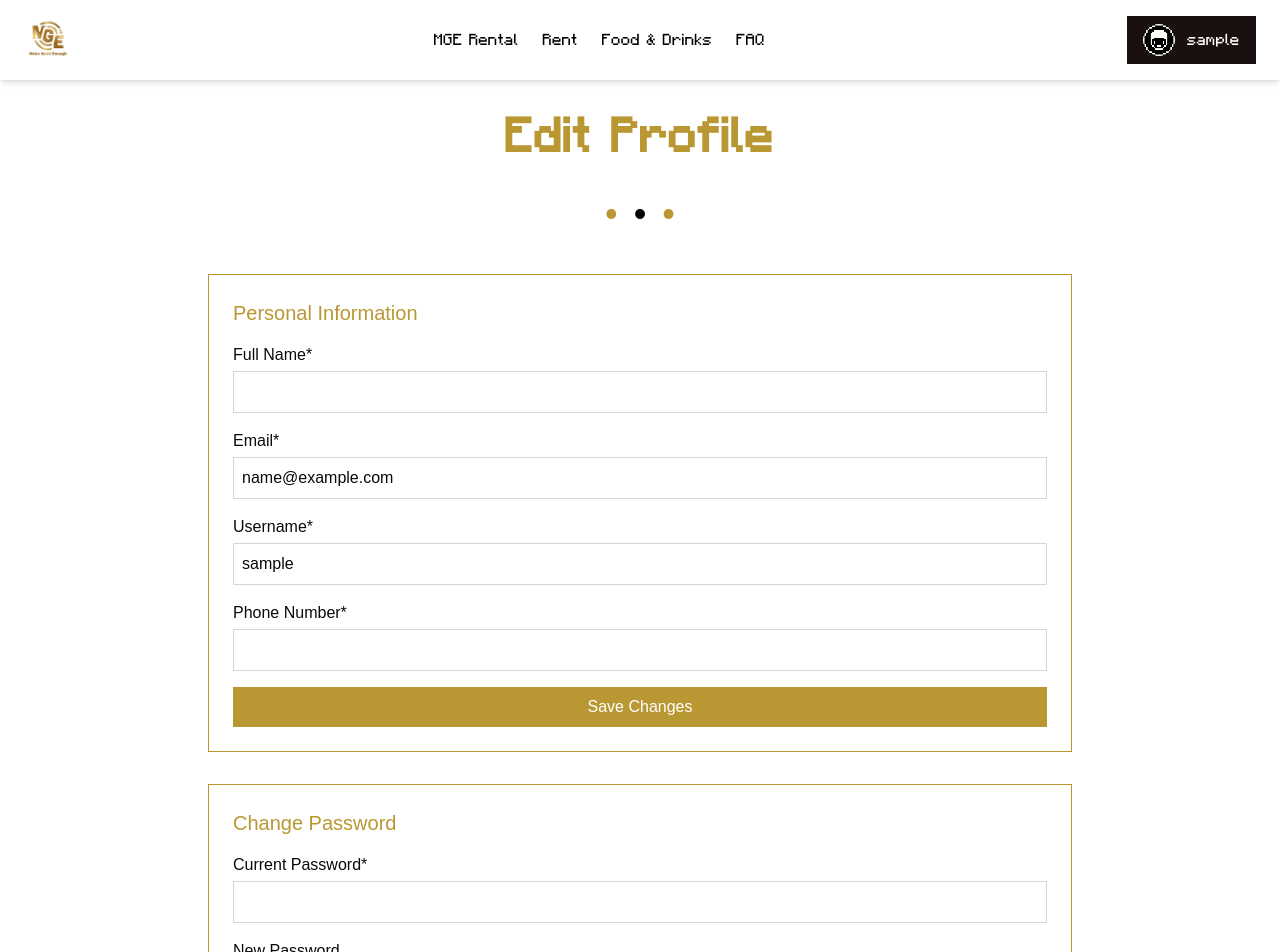
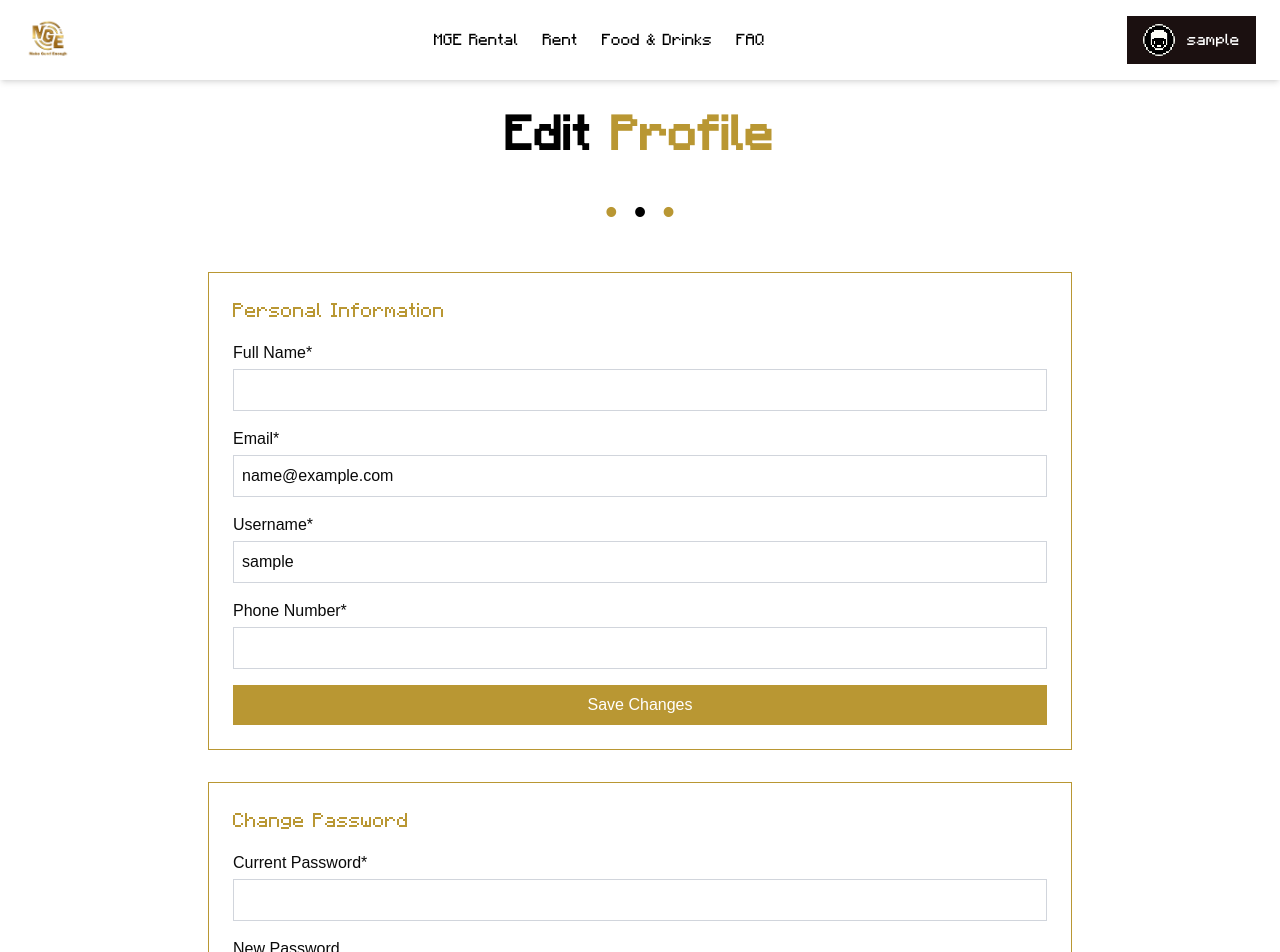
Before and after one commit to AdiYohanes/mge-rent, a Next.js app: page /profile in a window 1280 px wide. Shown: the top 952 px of the page. Built offline with nearby package versions, Linux system fonts and the light colour scheme; sample sign-in values are in the browser's storage.

Commit message:
fix foodndrink

```diff
--- a/app/(app)/profile/page.tsx
+++ b/app/(app)/profile/page.tsx
@@ -76,8 +76,9 @@ export default function Profile() {
 
   return (
     <div className="max-w-4xl mx-auto py-8 px-4 font-funnel">
-      <h1 className="text-5xl font-bold mb-8 text-center">
-        <span className="text-[#B99733] font-minecraft">Edit Profile</span>
+      <h1 className="text-5xl font-bold mb-8 text-center font-minecraft">
+        <span className="text-black">Edit </span>
+        <span className="text-[#B99733] ">Profile</span>
       </h1>
 
       <div className="text-center mb-10">
@@ -90,7 +91,9 @@ export default function Profile() {
 
       {/* Personal Information Section */}
       <div className="border border-[#B99733] p-6 mb-8">
-        <h2 className="text-xl text-[#B99733] mb-4">Personal Information</h2>
+        <h2 className="text-xl text-[#B99733] mb-4 font-minecraft">
+          Personal Information
+        </h2>
 
         <form onSubmit={handleSavePersonalInfo}>
           <div className="mb-4">
@@ -148,7 +151,9 @@ export default function Profile() {
 
       {/* Change Password Section */}
       <div className="border border-[#B99733] p-6">
-        <h2 className="text-xl text-[#B99733] mb-4">Change Password</h2>
+        <h2 className="text-xl text-[#B99733] mb-4 font-minecraft">
+          Change Password
+        </h2>
 
         <form onSubmit={handleChangePassword}>
           <div className="mb-4">
--- a/app/(app)/userBookings-cancelled/page.tsx
+++ b/app/(app)/userBookings-cancelled/page.tsx
@@ -27,7 +27,7 @@ export default function BookingCancelledPage() {
 
       <div className="bg-[#FFFCEB] py-6 px-4 rounded-sm mb-10 shadow-sm">
         <p className="text-base leading-relaxed">
-          We're sad to see you go, but we will meet another time!
+          We&apos;re sad to see you go, but we will meet another time!
           <br />
           We will send you a confirmation and refund information through
           <span className="font-bold text-[#B99733]"> Whatsapp</span>, please
--- a/app/(app)/userBookings/page.tsx
+++ b/app/(app)/userBookings/page.tsx
@@ -985,7 +985,8 @@ export default function UserBookings() {
   return (
     <div className="max-w-4xl mx-auto py-8 px-4 font-funnel">
       <h1 className="text-5xl font-bold mb-8 text-center">
-        <span className="text-[#B99733] font-minecraft">Booking History</span>
+        <span className="text-black font-minecraft">Booking </span>
+        <span className="text-[#B99733] font-minecraft">History</span>
       </h1>
 
       <div className="text-center mb-10">
--- a/app/admin/dashboard/layout.tsx
+++ b/app/admin/dashboard/layout.tsx
@@ -19,13 +19,13 @@ export default function DashboardLayout({
       <div className="flex h-screen w-full overflow-hidden bg-background">
         <DashboardSidebar />
         <motion.div
-          className="flex flex-col flex-1 w-full overflow-hidden"
+          className="flex flex-col flex-1 w-full overflow-auto"
           initial={{ opacity: 0 }}
           animate={{ opacity: 1 }}
           transition={{ duration: 0.3 }}
         >
           <DashboardHeader />
-          <main>{children}</main>
+          <main className="flex-1 overflow-auto">{children}</main>
         </motion.div>
       </div>
     </SidebarProvider>
--- a/components/admin/BookingTable.jsx
+++ b/components/admin/BookingTable.jsx
@@ -1056,23 +1056,23 @@ export function BookingTable({ filterStatus = null, bookingType = "room" }) {
                             <div className="flex flex-col gap-1">
                                 {booking.foodTypes?.map((type, i) => (
                                     <span key={i} className="text-sm">{type}</span>
-                                )) || booking.foodItems.map((_, i) => (
+                                )) || (booking.foodItems?.map((_, i) => (
                                     <span key={i} className="text-sm">{i % 2 === 0 ? "Food" : "Drink"}</span>
-                                ))}
+                                )) || <span className="text-sm">N/A</span>)}
                             </div>
                         </TableCell>
                         <TableCell>
                             <div className="flex flex-col gap-1">
-                                {booking.foodItems.map((item, i) => (
+                                {booking.foodItems?.map((item, i) => (
                                     <span key={i} className="text-sm">{item}</span>
-                                ))}
+                                )) || <span className="text-sm">N/A</span>}
                             </div>
                         </TableCell>
                         <TableCell>
                             <div className="flex flex-col gap-1">
-                                {booking.foodItems.map((_, i) => (
+                                {booking.foodItems?.map((_, i) => (
                                     <span key={i} className="text-sm">1</span>
-                                ))}
+                                )) || <span className="text-sm">0</span>}
                             </div>
                         </TableCell>
                         <TableCell>{booking.date}</TableCell>
--- a/components/admin/DashboardContent.tsx
+++ b/components/admin/DashboardContent.tsx
@@ -134,7 +134,7 @@ export function DashboardContent() {
   };
 
   return (
-    <div className="flex-1 w-full overflow-auto">
+    <div className="flex-1 w-full">
       <motion.div
         className="w-full px-6 py-6 space-y-6"
         variants={container}
```
